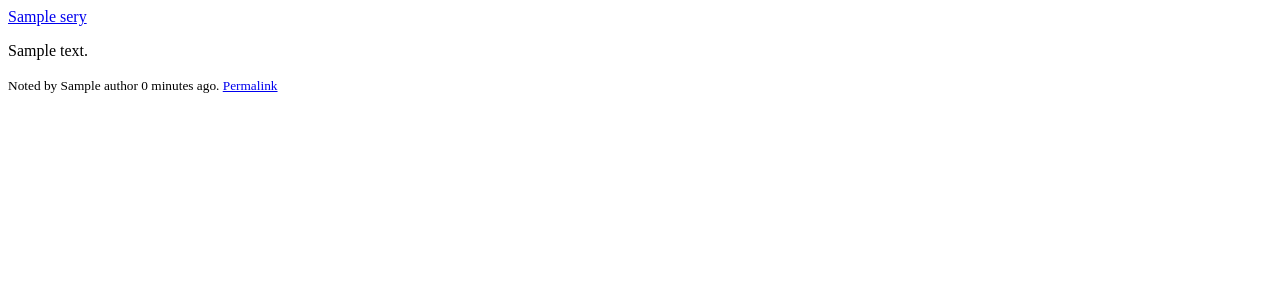
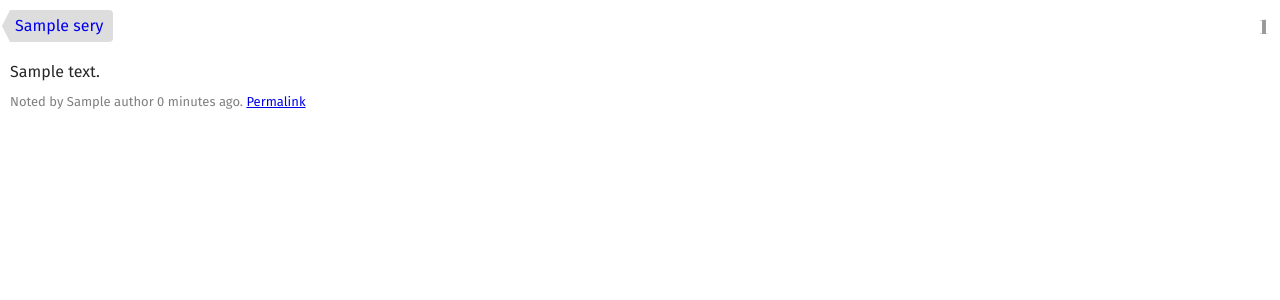
Before and after one commit to pdc/linotak, a Django app: template notes/templates/notes/note_detail.html in a window 1280 px wide. Shown: the top 300 px of the page. Run offline with Django 3.2, Linux system fonts and the light colour scheme; the template is opened without the code that fills it: most values are stand-ins (such as "Sample title", 1, 10 or a date in 2020).

Commit message:
Style the exsting pages somewhat.

```diff
--- a/linotak/settings.py
+++ b/linotak/settings.py
@@ -25,7 +25,10 @@ SECRET_KEY = 'rey_cp8izv)u&s821q&79ve^8$(6=!%m2$v12sx!5cs)s=1@qk'
 # SECURITY WARNING: don't run with debug turned on in production!
 DEBUG = True
 
-ALLOWED_HOSTS = []
+ALLOWED_HOSTS = [
+    'mustardseed.local',
+    'localhost',
+]
 
 
 # Application definition
--- /dev/null
+++ b/notes/templates/notes/base.html
@@ -0,0 +1,48 @@
+<!DOCTYPE HTML>
+<html lang="en">
+    <head>
+        <meta charset=UTF-8>
+        <title>{% block title %}Notes{% endblock %}</title>
+        <meta name="viewport" content="width=device-width, initial-scale=1">
+        <style>
+            html {
+                margin: 0;
+
+                font-size: 16px;
+                font-family: "Fira Sans", Helvetica Neue, Arial, Helvetica, sans-serif;
+                -webkit-text-size-adjust: 100%;
+                -ms-text-size-adjust: 100%;
+                text-size-adjust: 100%;
+                color: rgba(0, 0, 0, 0.85);
+            }
+
+            body {
+                margin: 0;
+            }
+
+            header {
+                display: flex;
+                flex-flow: row wrap;
+                justify-content: space-between;
+                align-items: center;
+            }
+
+            h1 {
+                margin: 10px;
+
+                font-family: "Abril Fatface", serif;
+                font-size: 1.25em;
+                font-weight: 400;
+                text-transform: uppercase;
+                letter-spacing: 0.1em;
+                color: #999;
+            }
+        </style>
+        {% block styles %}{% endblock %}
+        <link href="https://fonts.googleapis.com/css?family=Abril+Fatface|Fira+Sans:400,600" rel="stylesheet">
+    </head>
+    <body>
+        {% block content %}
+        {% endblock %}
+    </body>
+</html>
--- a/notes/templates/notes/note_detail.html
+++ b/notes/templates/notes/note_detail.html
@@ -1,21 +1,72 @@
-<!DOCTYPE html>
-<html>
-    <head>
-        <meta charset=UTF-8>
-        <title>Note #{{ note.id }} - {{ series.title }}<</title>
-    </head>
-    <body>
-        <article class="h-entry">
-            <header>
-                <nav>
-                    <a href="{% url 'notes:list' series_name=series.name %}">{{ series.title }}</a>
-                </nav>
-            </header>
+{% extends 'notes/base.html' %}
 
-            <p class="e-content">{{ note.text }}</p>
-            <small>
+{% block title %}#{{ note.pk }} – {{ series.title }}{% endblock %}
+
+{% block styles %}
+        <style>
+            .note-detail-header {
+                display: flex;
+                flex-flow: row wrap;
+                justify-content: space-between;
+                align-items:  center;
+            }
+
+            .trail {
+                margin: 10px;
+                display: flex;
+                flex-flow: row nowrap;
+                align-items: center;
+            }
+
+            .trail-link {
+                position: relative;
+                padding: 0 10px 0 5px;
+
+                text-decoration: none;
+                line-height: 2;
+                background-color: #DDD;
+                border-top-right-radius: 4px;
+                border-bottom-right-radius: 4px;
+            }
+
+            .trail-link:before {
+                content: "<";
+                position: absolute;
+                right: 100%;
+                width: 0;
+                height: 0;
+                overflow: hidden;
+                border-top: 1em solid transparent;
+                border-right: 0.5em solid #DDD;
+                border-bottom: 1em solid transparent;
+            }
+
+            .note-text {
+                margin: 10px;
+            }
+
+            .note-metadata {
+                margin: 0 10px;
+                font-size: 13px;
+                line-height: 1.25;
+                color: rgba(0, 0, 0, 0.5);
+            }
+        </style>
+{% endblock %}
+
+{% block content %}
+        <header class="note-detail-header">
+            <nav class="trail">
+                <a class="trail-link trail-series-link" href="{% url 'notes:list' series_name=series.name %}">{{ series.title }}</a>
+            </nav>
+            <h1>{{ note.id }}</h1>
+        </header>
+
+        <article class="h-entry note-detail">
+            <p class="e-content p-name note-text">{{ note.text }}</p>
+            <small class="note-metadata">
                 {% include 'notes/parts/note_metadata.html' %}
             </small>
         </article>
-    </body>
-</html>
+
+{% endblock %}
```
Also changed, not shown: notes/templates/notes/index.html (+26 -13 lines), notes/templates/notes/note_list.css (added, +39 -0 lines), notes/templates/notes/note_list.html (+26 -19 lines).
